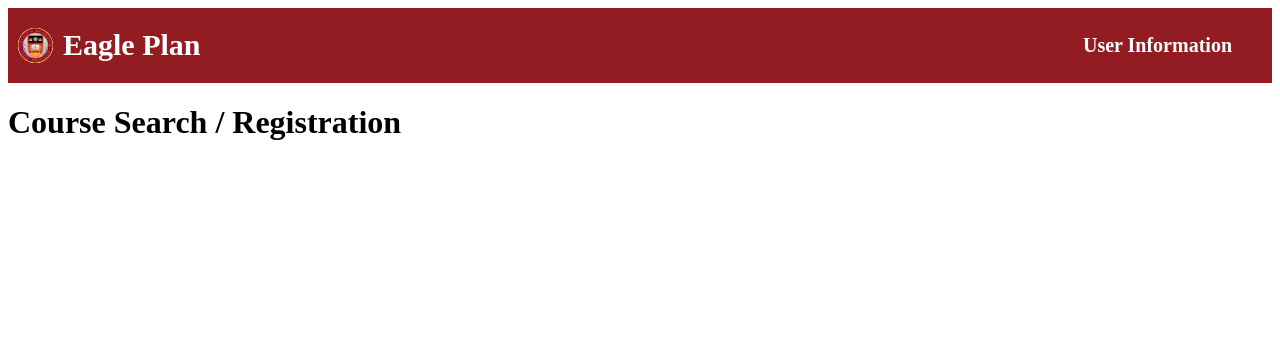
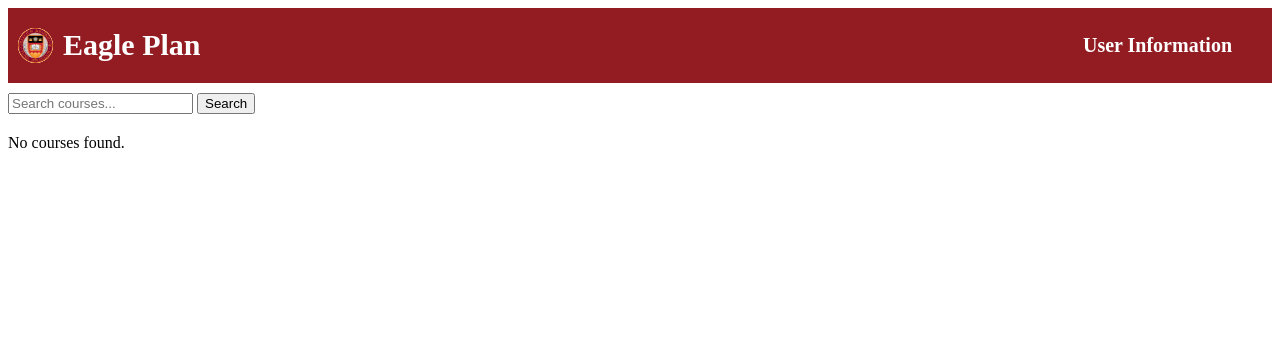
Before and after one commit to momokaiwase/EaglePlan, a Django app: page /courses/ in a window 1280 px wide. Shown: the top 343 px of the page. Run offline with Django 5.2, Linux system fonts and the light colour scheme; some libraries are stand-ins or nearby versions.

Commit message:
course page search bar and header

```diff
--- a/Plan/urls.py
+++ b/Plan/urls.py
@@ -19,6 +19,5 @@ urlpatterns = [
     path('profile/', views.profile_view, name='profile'),
     path('futureplan/', views.future_plan_view, name='futureplan'),
     path('courses/', views.courses_view, name='courses'),
-
     path("logout", views.logout_view)
 ]
--- a/Plan/views.py
+++ b/Plan/views.py
@@ -71,7 +71,7 @@ def future_plan_view(request):
     return render(request, 'futureplan.html', {})
 
 def courses_view(request):
-    return render(request, 'courses.html', {})
+    return render(request, 'Courses.html', {})
 
 def logout_view(request):
     logout(request)
--- a/templates/Courses.html
+++ b/templates/Courses.html
@@ -1,15 +1,39 @@
 {% extends 'Header.html' %}
-
 {% load static %}
 <!DOCTYPE html>
 <html lang="en">
 {% block content %}
 <head>
     <meta charset="UTF-8">
-    <title>Profile</title>
+    <meta name="viewport" content="width=device-width, initial-scale=1.0">
+    <title>Course Search / Registration</title>
 </head>
 <body>
-    <h1>Course Search / Registration</h1>
+    <form method="get" style="margin-bottom: 20px;">
+        <input type="text" name="q" placeholder="Search courses..." aria-label="Search courses">
+        <button type="submit">Search</button>
+    </form>
+    {% if courses %}
+        {% for course in courses %}
+            <div style="margin-bottom: 20px; padding: 10px; border: 1px solid #ccc;">
+                <h2>{{ course.name }} ({{ course.number }})</h2>
+                <p><strong>School:</strong> {{ course.school }}</p>
+                <p><strong>Department:</strong> {{ course.department }}</p>
+                <p><strong>Credits:</strong> {{ course.credits }}</p>
+                <p><strong>Course Level:</strong> {{ course.get_level_display }}</p>
+                <p><strong>Requirements Fulfilled:</strong> {{ course.requirements }}</p>
+                <p><strong>Required Permissions:</strong> {{ course.permissions }}</p>
+                <p><strong>Restrictions:</strong> {{ course.restrictions }}</p>
+                <p><strong>Usually Offered:</strong> {{ course.offered }}</p>
+                <form action="{% url 'add_course_to_default_plan' course.id %}" method="post">
+                    {% csrf_token %}
+                    <button type="submit">Add to My Plan</button>
+                </form>
+            </div>
+        {% endfor %}
+    {% else %}
+        <p>No courses found.</p>
+    {% endif %}
 </body>
 </html>
 {% endblock %}
```
